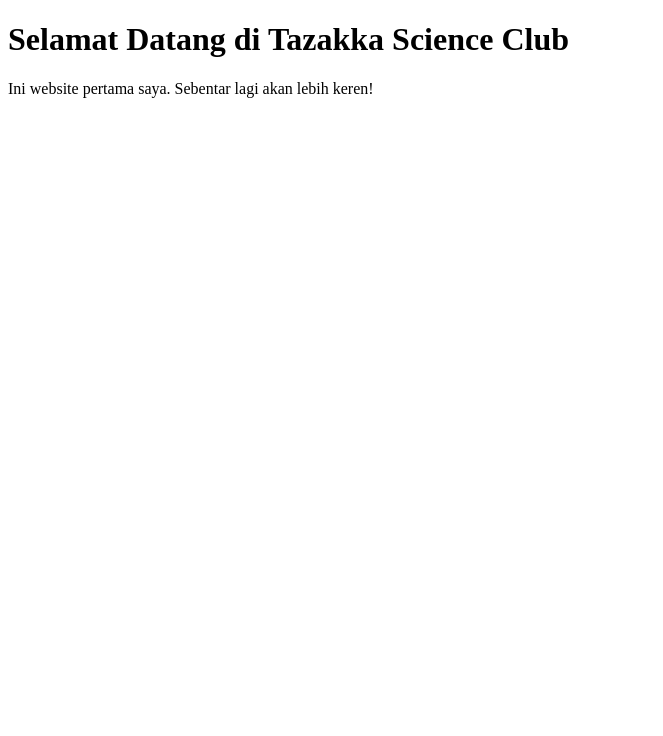
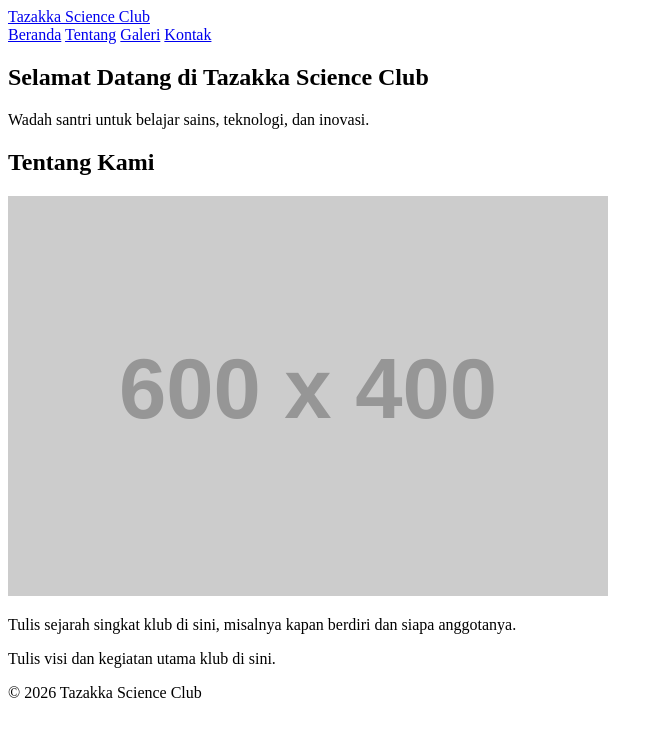
Before and after one commit to tazakkascienceclub/tazakkascienceclub.github.io, a plain HTML site: page index.html in a window 1280 px wide. Shown: the whole page, without its empty margins (0-663 px from the left). Drawn offline with Linux system fonts and the light colour scheme; placeholder pictures from the web are drawn by us.

Commit message:
Update index.html

```diff
--- a/index.html
+++ b/index.html
@@ -4,9 +4,43 @@
   <meta charset="UTF-8">
   <meta name="viewport" content="width=device-width, initial-scale=1.0">
   <title>Tazakka Science Club</title>
+  <!-- File CSS ini akan kita buat di langkah berikutnya -->
+  <link rel="stylesheet" href="css/style.css">
 </head>
 <body>
-  <h1>Selamat Datang di Tazakka Science Club</h1>
-  <p>Ini website pertama saya. Sebentar lagi akan lebih keren!</p>
+
+  <!-- HEADER: nama + menu navigasi -->
+  <header>
+    <a href="#beranda" class="logo">Tazakka Science Club</a>
+    <nav>
+      <a href="#beranda">Beranda</a>
+      <a href="#tentang">Tentang</a>
+      <a href="#galeri">Galeri</a>
+      <a href="#kontak">Kontak</a>
+    </nav>
+  </header>
+
+  <main>
+    <!-- BERANDA: sambutan pembuka -->
+    <section id="beranda">
+      <h1>Selamat Datang di Tazakka Science Club</h1>
+      <p>Wadah santri untuk belajar sains, teknologi, dan inovasi.</p>
+    </section>
+
+    <!-- TENTANG -->
+    <section id="tentang">
+      <h2>Tentang Kami</h2>
+      <!-- Gambar contoh; nanti bisa diganti foto asli -->
+      <img src="https://placehold.co/600x400?text=Foto+Kegiatan" alt="Foto kegiatan">
+      <p>Tulis sejarah singkat klub di sini, misalnya kapan berdiri dan siapa anggotanya.</p>
+      <p>Tulis visi dan kegiatan utama klub di sini.</p>
+    </section>
+  </main>
+
+  <!-- FOOTER: bagian paling bawah -->
+  <footer>
+    <p>© 2026 Tazakka Science Club</p>
+  </footer>
+
 </body>
 </html>
```
